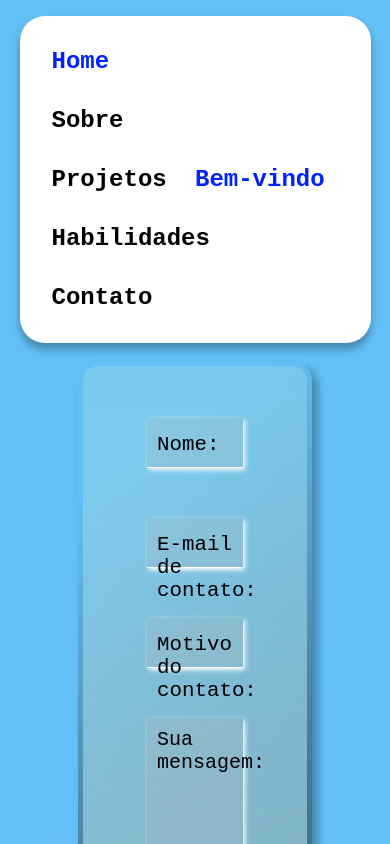
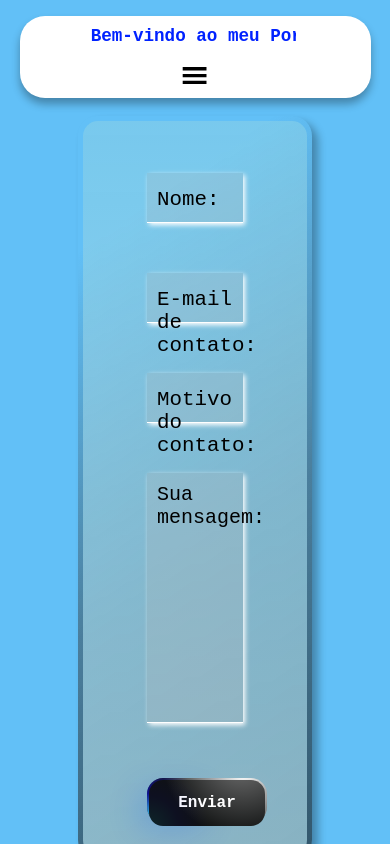
Before and after one commit to Emmanuelf21/meu-portfolio, a React (Vite) app: page /contato in a window 390 px wide. Shown: the top 844 px of the page. Built offline with nearby package versions, Linux system fonts and the light colour scheme.

Commit message:
finalizei a navbar do mobile

```diff
--- a/src/components/Footer.jsx
+++ b/src/components/Footer.jsx
@@ -10,7 +10,7 @@ const footer = () => {
     <footer>
 
         <p className='email'>
-          <AiOutlineMail /> <p>emmanuelfranco2001@gmail.com</p>
+          <AiOutlineMail /> emmanuelfranco2001@gmail.com
         </p>
 
       <div className='social-media'>
--- a/src/components/NavBar.css
+++ b/src/components/NavBar.css
@@ -16,8 +16,16 @@
     box-shadow: 0px 6px 8px #0000004f;
 }
 
+#navBar svg{
+  display: none;
+}
+
+.menu-burger{
+  width: 50%;
+}
+
 .menuBar{
-    width: 50%;
+    /* width: 50%; */
     gap: 2rem;
     flex-wrap: wrap;
 }
@@ -37,7 +45,9 @@ a.h2-home{
     font-weight: bold;
     font-size: 1.5rem;
 }
-
+.visivel{
+  display: flex;
+}
 @keyframes blinkCursor {
     50% {
       border-right-color: transparent;
@@ -68,3 +78,64 @@ a.h2-home{
     animation: typeAndDelete 4s steps(11) infinite,
       blinkCursor 0.5s step-end infinite alternate;
   }
+
+  @media  screen and (max-width: 1000px) {
+    #navBar{
+      flex-direction: column-reverse;
+      gap: 1rem;
+      padding: 0.6rem;
+    }
+
+    #navBar p{
+      font-size: 1.4rem;
+      position: relative;
+    }
+
+    #navBar svg{
+      display: flex;
+      position: relative;
+    }
+
+    .menu-burger{
+      display: flex;
+      flex-direction: column;
+      align-items: center;
+    }
+
+    .menuBar{
+      display: flex;
+      flex-direction: column;
+      position: absolute;
+      top: 100px;
+      width: 70%;
+      padding: 1rem;
+      backdrop-filter: blur(8px);
+      border-top: none;
+      border: 2px solid white;
+      border-radius: 0px 0px 20px 20px;
+      z-index: 1;
+    }
+
+    .menuBar a{
+      width: 80%;
+      text-align: center;
+      border-bottom: 1px solid white;
+    }
+
+    .visivel{
+      display: flex;
+    }
+
+    .oculto{
+      display: none;
+    }
+  }
+
+  @media  screen and (max-width: 480px) {
+    #navBar p{
+      font-size: 1.1rem;
+    }
+    #navBar svg{
+      font-size: 1.7rem;
+    }
+  }
--- a/src/components/NavBar.jsx
+++ b/src/components/NavBar.jsx
@@ -1,11 +1,26 @@
 import React, { useEffect, useState } from 'react'
 import { Link, useSearchParams } from 'react-router-dom';
+import { GiHamburgerMenu } from "react-icons/gi";
 
 import './NavBar.css'
 
 const NavBar = () => {
   const [searchParams] = useSearchParams();
   const query = searchParams.get('q');
+
+  const handleDisplay = () => {
+    const classeMenu = document.querySelector(".menuBar");
+    const svg = document.querySelector(".svg-nav");
+    if(classeMenu.classList.contains("oculto")){
+      classeMenu.classList.toggle("visivel");
+      classeMenu.classList.toggle("oculto",false);
+      svg.classList.add("texto-azul");
+    }else{
+      classeMenu.classList.toggle("oculto");
+      classeMenu.classList.toggle("visivel",false);
+      svg.classList.remove("texto-azul");
+    }
+  }
 
   useEffect(() => {
     const links = [document.querySelector(".h2-home"), document.querySelector(".h2-sobre"), document.querySelector(".h2-projetos"), document.querySelector(".h2-contato"), document.querySelector(".h2-habilidades")];
@@ -38,14 +53,16 @@ const NavBar = () => {
 
   return (
     <nav id="navBar">
-      <menu className="menuBar">
-        <Link to="/?q=1" className='h2-home'>Home</Link>
-        <Link to="sobre?q=2" className='h2-sobre'>Sobre</Link>
-        <Link to="projetos?q=3" className='h2-projetos'>Projetos</Link>
-        <Link to="habilidades?q=5" className='h2-habilidades'>Habilidades</Link>
-        <Link to="contato?q=4" className='h2-contato'>Contato</Link>
+      <div className='menu-burger'>
+      <GiHamburgerMenu className='svg-nav' onClick={handleDisplay}/>
+      <menu className="menuBar oculto">
+        <Link to="/?q=1" className='h2-home' onClick={handleDisplay}>Home</Link>
+        <Link to="sobre?q=2" className='h2-sobre' onClick={handleDisplay}>Sobre</Link>
+        <Link to="projetos?q=3" className='h2-projetos' onClick={handleDisplay}>Projetos</Link>
+        <Link to="habilidades?q=5" className='h2-habilidades' onClick={handleDisplay}>Habilidades</Link>
+        <Link to="contato?q=4" className='h2-contato' onClick={handleDisplay}>Contato</Link>
       </menu>
-
+      </div>
       <p className="text">Bem-vindo ao meu Portfólio!</p>
     </nav>
   )
```
